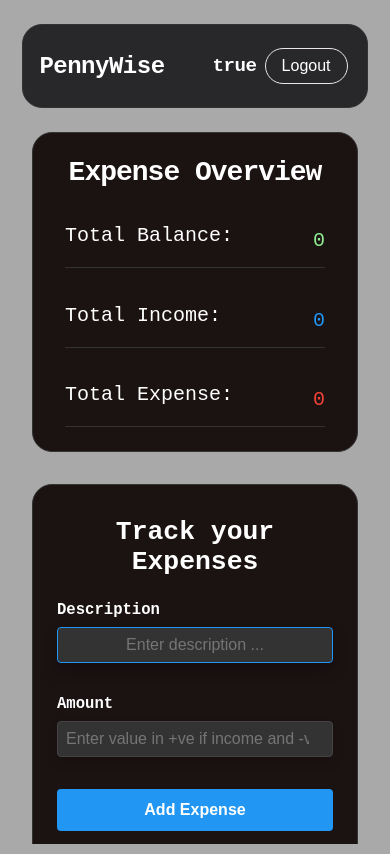
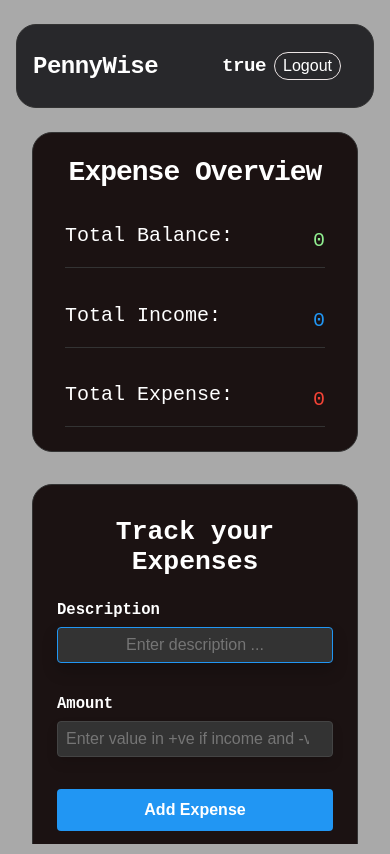
Before and after one commit to code-it-vro/pennywise-frontend, a React (Vite) app: page /home in a window 390 px wide. Built offline with nearby package versions, Linux system fonts and the light colour scheme; no server answers; sample sign-in values are in the browser's storage.

Commit message:
correcting mobile styling

```diff
--- a/src/pages/ExpensesTable.jsx
+++ b/src/pages/ExpensesTable.jsx
@@ -7,7 +7,12 @@ function ExpensesTable({ expenses, handleDeleteExpense }) {
       {expenses?.map((expense, index) => (
         <div key={index} className="expense-item">
           <div className="expense-description">{expense.text}</div>
-          <div className="expense-amount" style={{ color: expense.amount < 0 ? "red" : "green" }} >{expense.amount}</div>
+          <div
+            className="expense-amount"
+            style={{ color: expense.amount < 0 ? "red" : "lightGreen" }}
+          >
+            {expense.amount}
+          </div>
           <button
             className="delete-btn"
             onClick={() => handleDeleteExpense(expense._id)}
--- a/src/stylesheet/home.css
+++ b/src/stylesheet/home.css
@@ -136,7 +136,7 @@ body {
 }
 
 .balance {
-  color: #4CAF50;
+  color: lightgreen;
 }
 
 .income {
@@ -333,22 +333,39 @@ body {
     top: 0;
     z-index: 1000;
     padding-left: 1rem;
-    margin: 0rem -0.1rem;
+    margin: 0rem -0.5rem;
   }
   .header-title{
     font-size: 1.5rem;
     letter-spacing: -0.5px;
+    margin-right: -0.5rem;
   }
   .user-name {
+    display: flex;
+    flex-direction: column;
+
     margin-left:3rem ;
     letter-spacing: -0.5px;
-    margin-right: -1rem;
+    margin-right: -1.5rem;
   }
+
+  .logout-btn {
+  padding: 0.25rem 0.5rem;
+  margin-left: 0.5rem;
+  background-color: transparent;
+  border: 1px solid #ece5e5;
+  border-radius: 2rem;
+  color: #ffffff;
+  cursor: pointer;
+  font-size: 1rem;
+  transition: background-color 0.3s ease, color 0.3s ease, border-color 0.3s ease;
+  }
+
   .logout-btn:hover {
   background-color: #f44336; /* A prominent red to indicate logout action */
   color: #ffffff;
   border-color: #f44336;
-}
+  }
 
   .expense-list-container {
     max-height: 400px;
@@ -362,7 +379,7 @@ body {
   }
 
   .expense-details-container{
-    margin-top: 1rem;
+  margin-top: 1rem;
   padding: 1.5rem 2rem;
 
   }
@@ -375,9 +392,13 @@ body {
   }
 
   .expense-description {
+    font-size: 16px;
     flex: 1;
     white-space: normal;
     word-wrap: break-word;
+  }
+  .expense-amount{
+    font-size: 14px;
   }
 
   .delete-btn {
```
